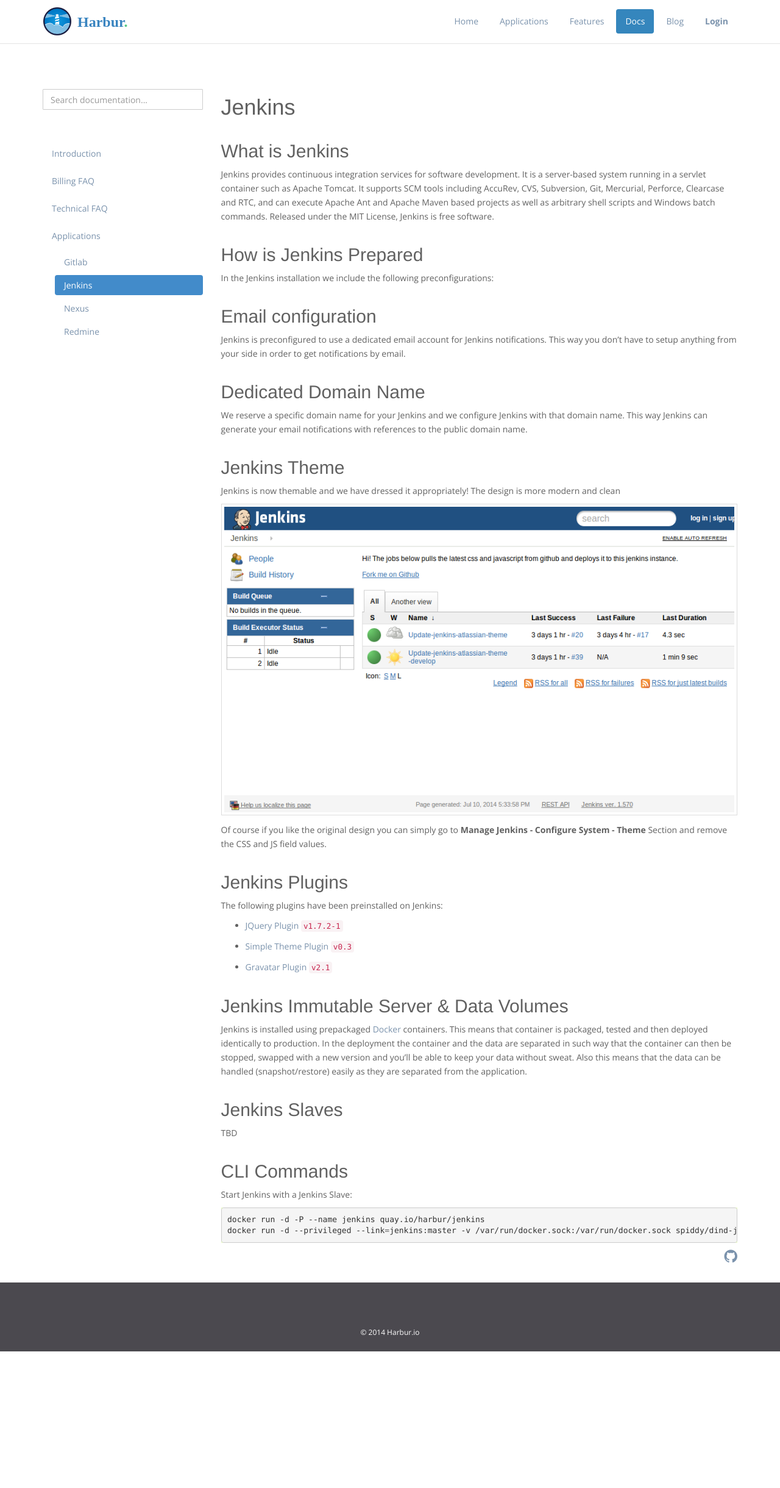
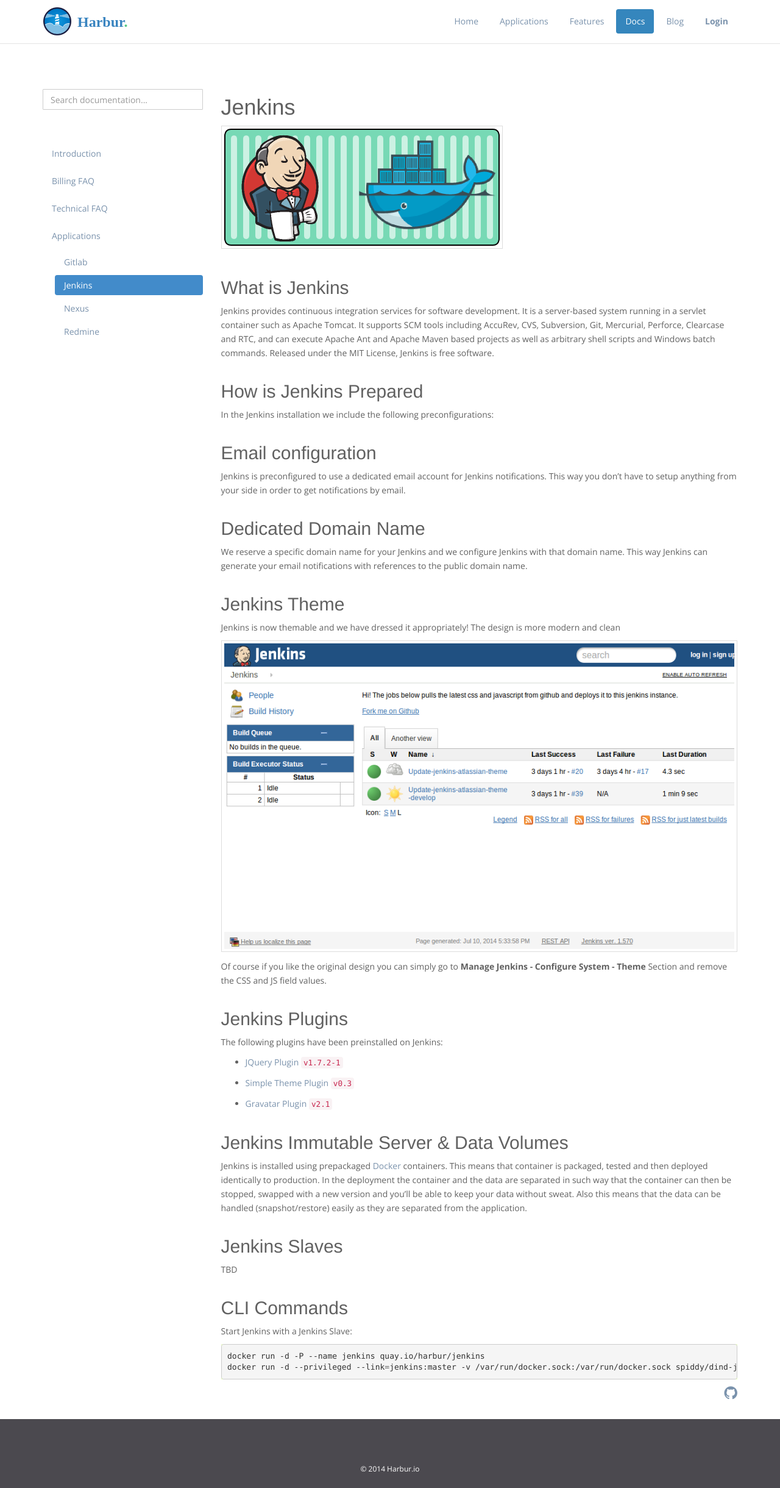
Before and after one commit to kfatehi/docs.harbur.io, a Sphinx documentation site: the page built from source/applications/jenkins/index.rst, in a window 1280 px wide. Shown: the whole page at 61% size. Built offline with Sphinx 7.4.7, drawn with Linux system fonts in a browser that asks for light colours; some web fonts are replaced; pages that are not in the unit, such as notebooks, are missing from menus; a script that is not in the unit is left out; before the commit the page ends 2216 px from its top, so only the background shows below that.

Commit message:
Added jenkinsContainer icon

```diff
--- a/source/applications/jenkins/index.rst
+++ b/source/applications/jenkins/index.rst
@@ -2,6 +2,9 @@
 
 Jenkins
 =======
+
+.. image:: /_static/images/jenkinsContainer.png
+    :class: img-responsive img-thumbnail
 
 What is Jenkins
 ---------------
```
Also changed, not shown: source/_static/images/jenkinsContainer.png (added).
